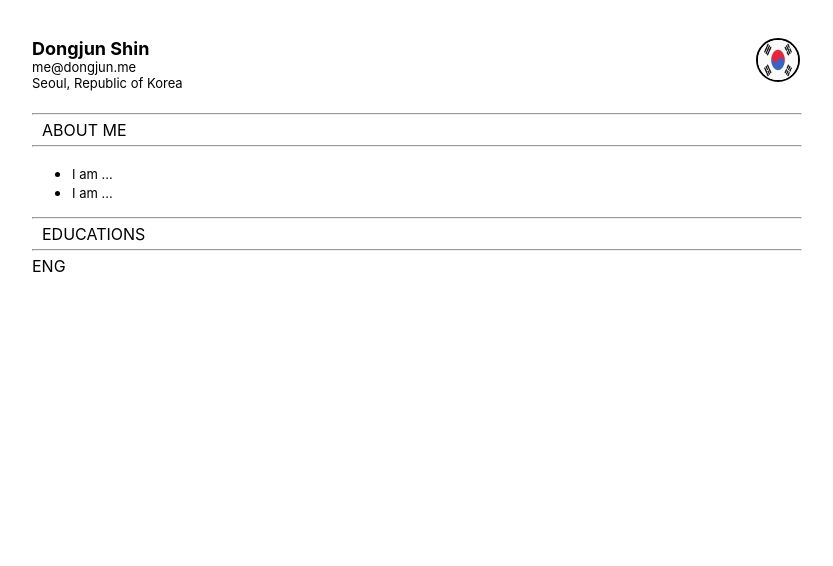
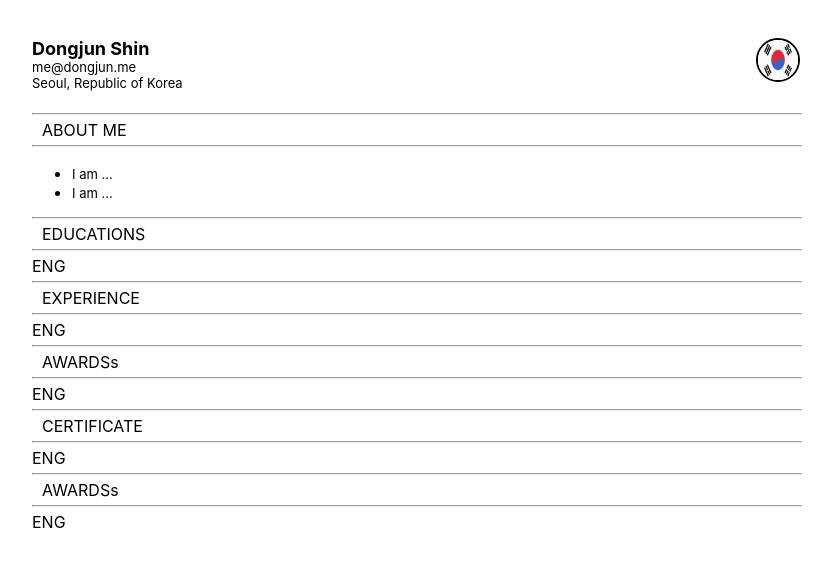
Before and after one commit to americano212/typescript-react-resume-page, a React (Create React App) app: page / in a window 1280 px wide. Shown: the top 566 px of the page, without its empty margins (224-1057 px from the left). Built offline with nearby package versions, Linux system fonts and the light colour scheme.

Commit message:
feat: 수상, 자격증, 경험, 테크 스킬 Box 추가

```diff
--- a/src/App.tsx
+++ b/src/App.tsx
@@ -3,10 +3,17 @@ import "./App.css";
 
 import { useSelector } from "react-redux";
 import { RootState } from "./store/modules";
-import { Header, AboutMe } from "./components";
+import {
+  Header,
+  AboutMe,
+  Educations,
+  Experience,
+  Awards,
+  Certificate,
+  TechnicalSkill,
+} from "./components";
 import { useMediaQuery } from "react-responsive";
 import styled from "styled-components";
-import Educations from "./components/Educations";
 
 interface AppBoxProps {
   HorizontalMargin: string;
@@ -26,6 +33,10 @@ function App() {
         <Header language={language} />
         <AboutMe />
         <Educations />
+        <Experience />
+        <Awards />
+        <Certificate />
+        <TechnicalSkill />
       </AppBox>
     </div>
   );
--- /dev/null
+++ b/src/components/Awards.tsx
@@ -0,0 +1,20 @@
+import React from "react";
+
+import { useSelector } from "react-redux";
+import { RootState } from "../store/modules";
+
+import TitleBox from "./atoms/TitleBox";
+
+function Awards() {
+  const language = useSelector(
+    (state: RootState) => state.setLanguage.language
+  );
+  return (
+    <div>
+      <TitleBox title={"AWARDSs"} />
+      {language}
+    </div>
+  );
+}
+
+export default Awards;
--- /dev/null
+++ b/src/components/Certificate.tsx
@@ -0,0 +1,20 @@
+import React from "react";
+
+import { useSelector } from "react-redux";
+import { RootState } from "../store/modules";
+
+import TitleBox from "./atoms/TitleBox";
+
+function Certificate() {
+  const language = useSelector(
+    (state: RootState) => state.setLanguage.language
+  );
+  return (
+    <div>
+      <TitleBox title={"CERTIFICATE"} />
+      {language}
+    </div>
+  );
+}
+
+export default Certificate;
--- /dev/null
+++ b/src/components/Experience.tsx
@@ -0,0 +1,20 @@
+import React from "react";
+
+import { useSelector } from "react-redux";
+import { RootState } from "../store/modules";
+
+import TitleBox from "./atoms/TitleBox";
+
+function Experience() {
+  const language = useSelector(
+    (state: RootState) => state.setLanguage.language
+  );
+  return (
+    <div>
+      <TitleBox title={"EXPERIENCE"} />
+      {language}
+    </div>
+  );
+}
+
+export default Experience;
--- /dev/null
+++ b/src/components/TechnicalSkill.tsx
@@ -0,0 +1,20 @@
+import React from "react";
+
+import { useSelector } from "react-redux";
+import { RootState } from "../store/modules";
+
+import TitleBox from "./atoms/TitleBox";
+
+function TechnicalSkill() {
+  const language = useSelector(
+    (state: RootState) => state.setLanguage.language
+  );
+  return (
+    <div>
+      <TitleBox title={"AWARDSs"} />
+      {language}
+    </div>
+  );
+}
+
+export default TechnicalSkill;
--- a/src/components/index.ts
+++ b/src/components/index.ts
@@ -1,4 +1,17 @@
 import Header from "./Header";
 import AboutMe from "./AboutMe";
+import Educations from "./Educations";
+import Experience from "./Experience";
+import Awards from "./Awards";
+import Certificate from "./Certificate";
+import TechnicalSkill from "./TechnicalSkill";
 
-export { Header, AboutMe };
+export {
+  Header,
+  AboutMe,
+  Educations,
+  Experience,
+  Awards,
+  Certificate,
+  TechnicalSkill,
+};
```
